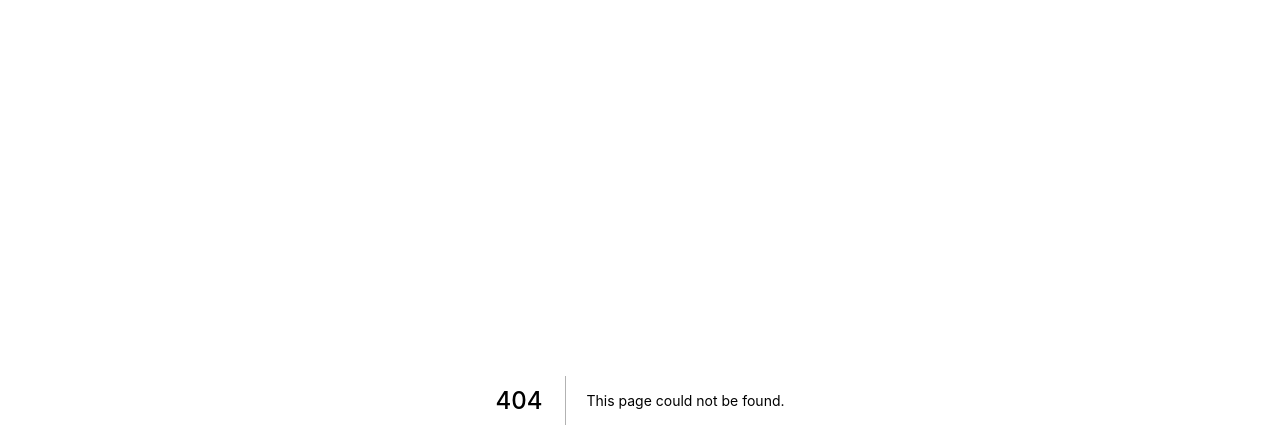
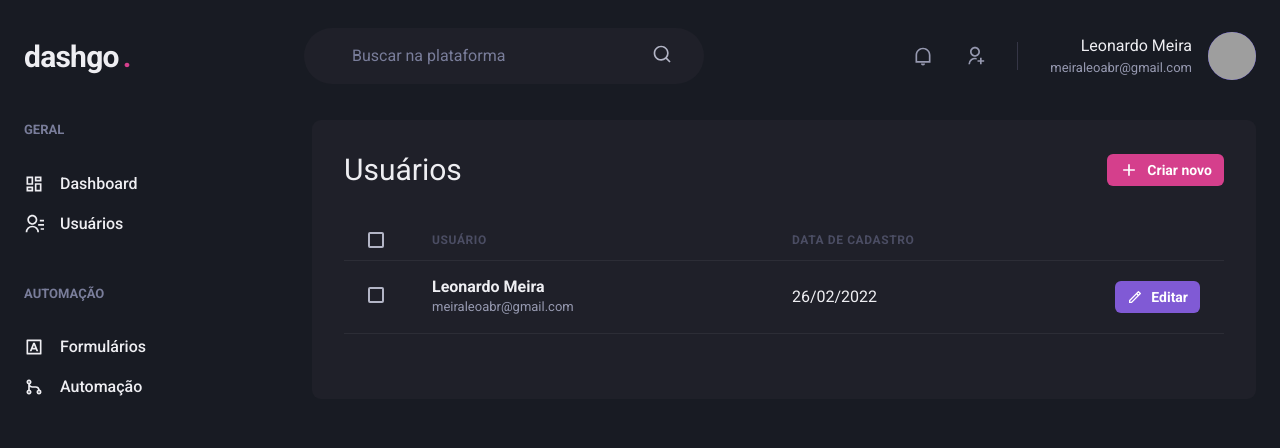
Before and after one commit to leonardomeira/ignite-dashgo, a Next.js app: page /users in a window 1280 px wide. Before the commit this address had no page. Shown: the top 448 px of the page. Built offline with nearby package versions, Linux system fonts and the light colour scheme; grey boxes are pictures that could not be loaded.

Commit message:
create Users page

```diff
--- /dev/null
+++ b/src/pages/users/index.tsx
@@ -0,0 +1,86 @@
+import { Box, Button, Checkbox, Flex, Heading, Icon, Table, Tbody, Td, Text, Th, Thead, Tr } from "@chakra-ui/react";
+import { RiAddLine, RiPencilLine } from "react-icons/ri";
+import { Header } from "../../components/Header";
+import { Sidebar } from "../../components/Sidebar";
+
+export default function UserList() {
+    return (
+        <Box>
+            <Header />
+            <Flex w="100%" my="6" maxWidth={1480} mx="auto" px="6">
+                <Sidebar />
+
+                <Box
+                    flex="1"
+                    borderRadius={9}
+                    bg="gray.800"
+                    p="8"
+                >
+                    <Flex
+                        mb="8"
+                        justify="space-between"
+                        align="center"
+                    >
+                        <Heading size="lg" fontWeight="normal">
+                            Usuários
+                        </Heading>
+
+                        <Button
+                            as="a"
+                            size="sm"
+                            fontSize="sm"
+                            colorScheme="pink"
+                            leftIcon={<Icon as={RiAddLine} fontSize={20} />}
+                        >
+                            Criar novo
+                        </Button>
+                    </Flex>
+
+                    <Table
+                        colorScheme="whiteAlpha"
+                    >
+                        <Thead>
+                            <Tr>
+                                <Th px="6" color="gray.300" width="8">
+                                    <Checkbox colorScheme="pink"/>
+                                </Th>
+                                <Th>Usuário</Th>
+                                <Th>Data de cadastro</Th>
+                                <Th width="8"></Th>
+                            </Tr>
+                        </Thead>
+                        <Tbody>
+                            <Tr>
+                                <Td px="6">
+                                    <Checkbox colorScheme="pink"/>
+                                </Td>
+                                <Td>
+                                    <Box>
+                                        <Text fontWeight="bold">Leonardo Meira</Text>
+                                        <Text fontSize="small" color="gray.300">meiraleoabr@gmail.com</Text>
+                                    </Box>
+                                </Td>
+                                <Td>
+                                    <Box>
+                                        <Text>26/02/2022</Text>
+                                    </Box>
+                                </Td>
+                                <Td>
+                                <Button
+                                    as="a"
+                                    size="sm"
+                                    fontSize="sm"
+                                    colorScheme="purple"
+                                    leftIcon={<Icon as={RiPencilLine} fontSize={16} />}
+                                >
+                                    Editar
+                                </Button>
+                                </Td>
+                            </Tr>
+                        </Tbody>
+                    </Table>
+                </Box>
+            </Flex>
+        </Box>
+    );
+}
```
